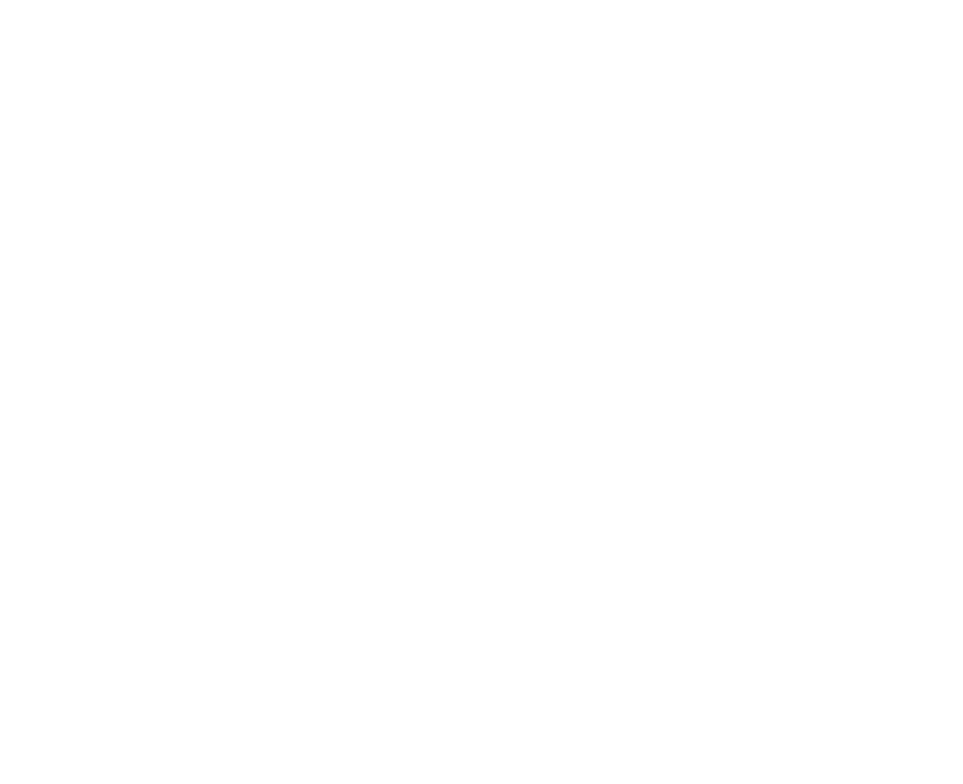
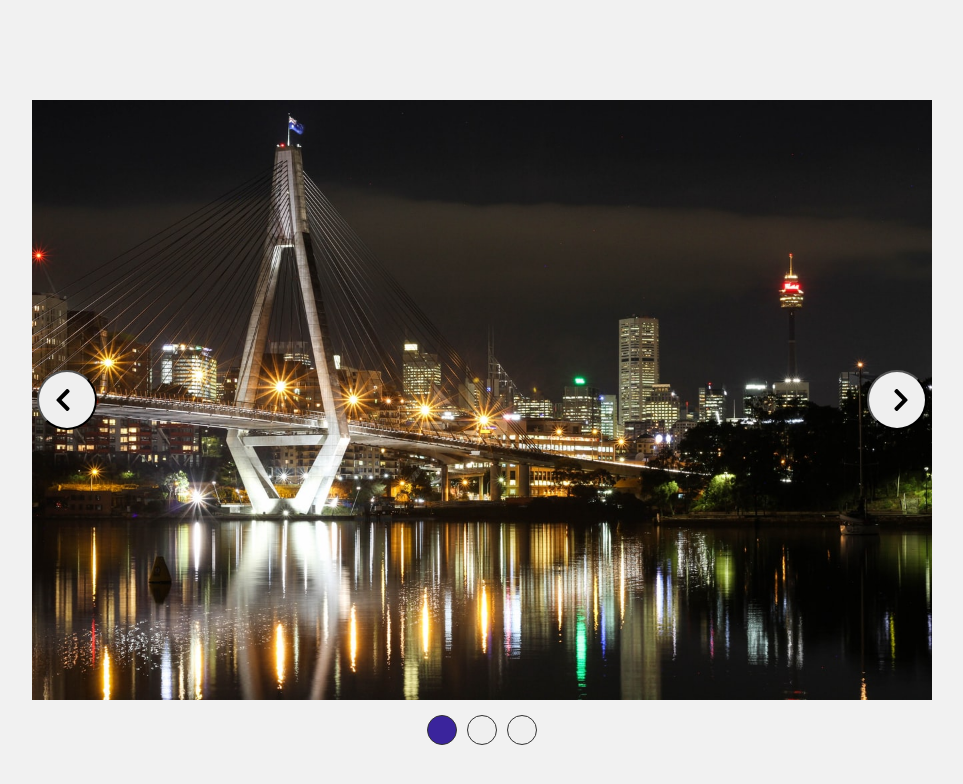
Before and after one commit to mickaelcda/slider, a plain HTML site: page index.html in a window 1280 px wide. Shown: the whole page, without its empty margins (158-1121 px from the left). Drawn offline with Linux system fonts and the light colour scheme.

Commit message:
partie html CSS

```diff
--- a/index.html
+++ b/index.html
@@ -1,5 +1,5 @@
 <!DOCTYPE html>
-<html lang="en">
+<html lang="fr">
 <head>
     <meta charset="UTF-8">
     <meta name="viewport" content="width=device-width, initial-scale=1.0">
@@ -7,7 +7,26 @@
     <link rel="stylesheet" href="style.css">
 </head>
 <body>
-
+<div class="slider">
+    <div class="cont-slide">
+        <img src="imgs/img1.jpg" alt="" class="active">
+        <img src="imgs/img2.jpg" alt="">
+        <img src="imgs/img3.jpg" alt="">
+    </div>
+    <div class="commandes">
+        <button class="left">
+            <img src="imgs/left.svg" alt="fleche de gauche">
+        </button>
+        <button class="right">
+            <img src="imgs/right.svg" alt="fleche de droite">
+        </button>
+    </div>
+    <div class="cercles">
+        <button data-clic="1" class="cercle active-cercle"></button>
+        <button data-clic="2" class="cercle"></button>
+        <button data-clic="3" class="cercle"></button>
+      </div>
+</div>
 
 
 
--- a/style.css
+++ b/style.css
@@ -3,3 +3,88 @@
   margin: 0;
   padding: 0;
 }
+
+body {
+  font-family: Arial, Helvetica, sans-serif;
+  background: #f1f1f1;
+}
+.slider{
+  width: 900px;
+  height: 600px;
+   margin: 100px auto 0 ; /* 100px en haut auto a gauche et a droite 0 en bas  */
+   position: relative;
+}
+.cont-slide {
+  width: 100%;
+  height: 100%;
+}
+.cont-slide img {
+  width: 100%;
+  height: auto;
+  position: absolute;
+  /* opacity: 0;
+  transition: opacity 0.2 ease-in-out; */
+}
+.commandes {
+  top: 0px;
+  width: 100%;
+  height: 100%;
+  position: absolute;
+}
+.commandes button {
+  position: absolute;
+  width: 60px;
+  height: 60px;
+  border-radius: 50%;
+  display: flex;
+  justify-content: center;
+  align-items: center;
+  cursor: pointer;
+}
+.commandes img {
+  width: 30%;
+  position: relative;
+}
+.commandes button:nth-child(1) {
+  top: 50%;
+  transform: translateY(-50%);
+  left: 5px;
+}
+.commandes button:nth-child(2) {
+  top: 50%;
+  transform: translateY(-50%);
+  right: 5px;
+}
+.commandes button:nth-child(1) img {
+  left: -4px;
+}
+.commandes button:nth-child(2) img {
+  right: -4px;
+}
+.cercles {
+  position: absolute;
+  top: 105%;
+  left: 50%;
+  transform: translate(-50%, -50%);
+  width: 300px;
+  height: 100px;
+  display: flex;
+  justify-content: center;
+  align-items: center;
+}
+.cercle {
+  width: 30px;
+  height: 30%;
+  border-radius: 50%;
+  margin: 5px;
+  outline: none;
+  cursor: pointer;
+  border: 1px solid #333;
+}
+
+.active-cercle {
+  background: rgb(58,36,156);
+}
+.active {
+  opacity: 1!important;
+}
```
